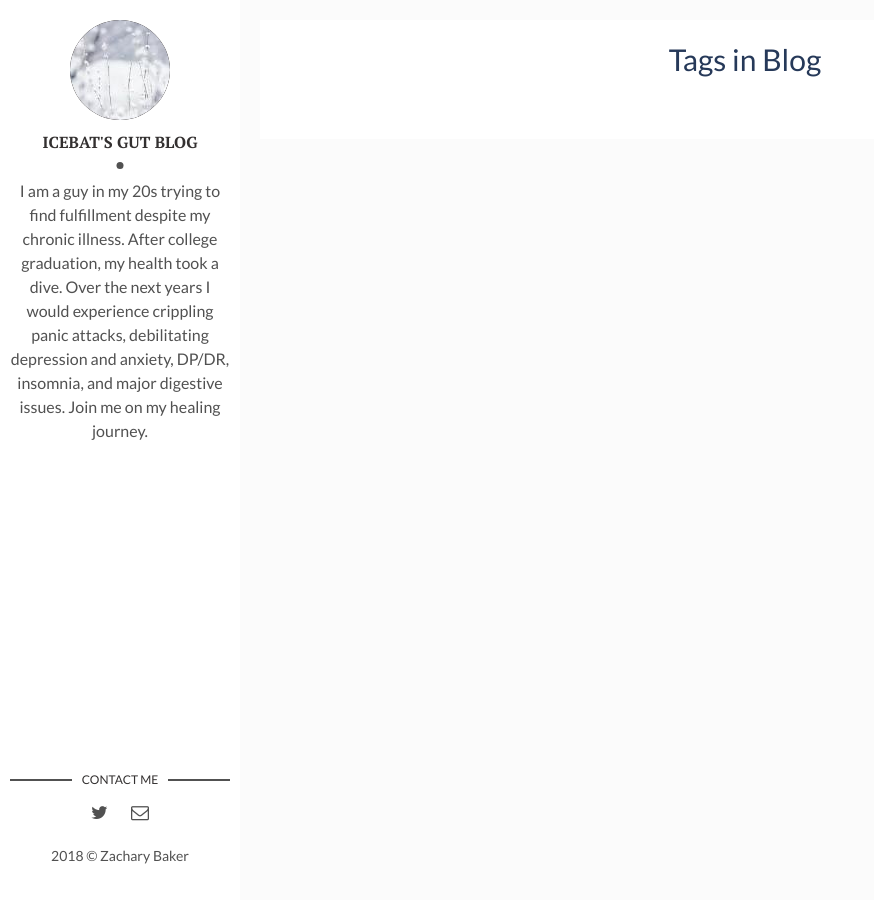
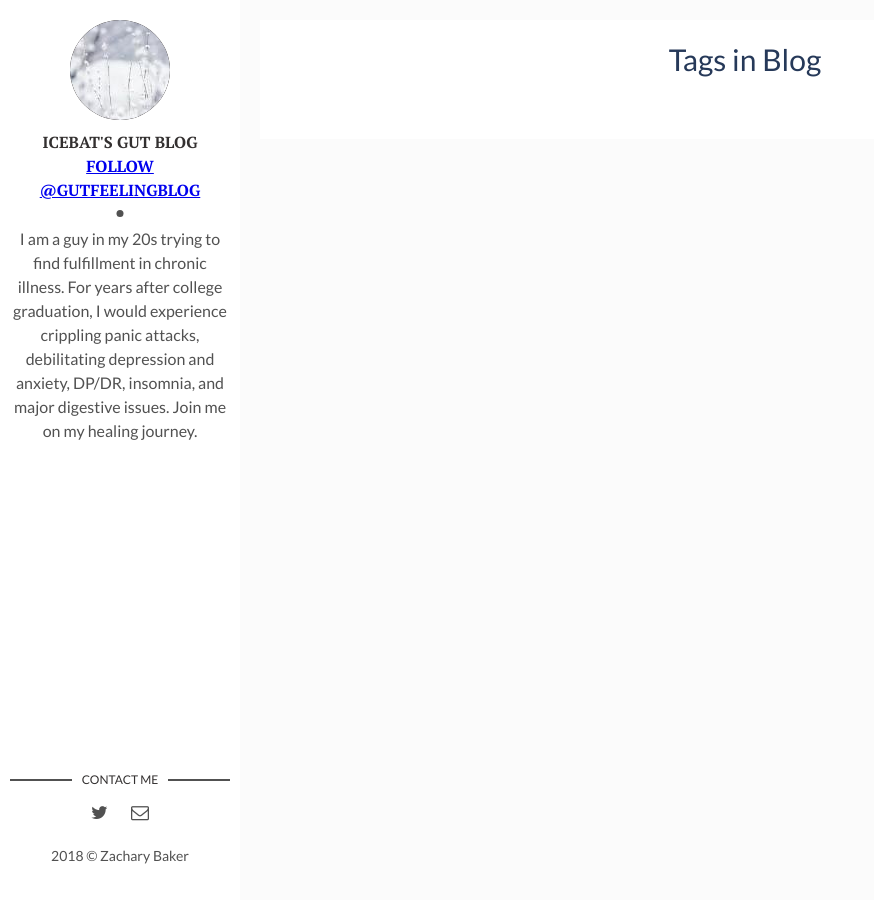
Before and after one commit to gutblog/gutblog.github.io, a Jekyll site: the page built from tags.html, in a window 1280 px wide. Shown: the whole page, without its empty margins (0-874 px from the left). Built offline with Jekyll 4.4.1, drawn with Linux system fonts in a browser that asks for light colours; comment, search, counter and statistics services are not loaded.

Commit message:
Add twitter follow link

```diff
--- a/_config.yml
+++ b/_config.yml
@@ -1,7 +1,7 @@
 title: Icebat's Gut Blog
 displaytitle: Icebat's Gut Blog
 description: > # this means to ignore newlines until "baseurl:"
-  I am a guy in my 20s trying to find fulfillment despite my chronic illness. After college graduation, my health took a dive. Over the next years I would experience crippling panic attacks, debilitating depression and anxiety, DP/DR, insomnia, and major digestive issues. Join me on my healing journey.
+  I am a guy in my 20s trying to find fulfillment in chronic illness. For years after college graduation, I would experience crippling panic attacks, debilitating depression and anxiety, DP/DR, insomnia, and major digestive issues. Join me on my healing journey.
 permalink: ':title/'
 baseurl: "" # the subpath of your site, e.g. /blog
 url: "https://gutblog.github.io" # the base hostname & protocol for your site, e.g. http://example.com
@@ -10,7 +10,7 @@ site-twitter: gutfeelingblog #if your site has a twitter account, enter it here
 # Author Settings
 author: Zachary Baker # add your name
 author-img: author-thumb.jpg # add your photo
-about-author: I am a guy in my 20s trying to find fulfillment despite my chronic illness. After college graduation, my health took a dive. Over the next years I would experience crippling panic attacks, debilitating depression and anxiety, DP/DR, insomnia, and major digestive issues. Join me on my healing journey.
+about-author: I am a guy in my 20s trying to find fulfillment in chronic illness. For years after college graduation, I would experience crippling panic attacks, debilitating depression and anxiety, DP/DR, insomnia, and major digestive issues. Join me on my healing journey.
 twitter: gutfeelingblog # add your Twitter handle
 #facebook: # add your Facebook handle
 #c_github: # add your Github handle
--- a/_layouts/main.html
+++ b/_layouts/main.html
@@ -8,7 +8,10 @@ layout: default
       <div class="cover-author-image">
         <a href="{{site.baseurl}}/"><img src="{{site.baseurl}}/assets/img/{% if site.author-img %}{{site.author-img}}{% endif %}" alt="{{site.author}}"></a>
       </div>
-      <div class="author-name">{{site.displaytitle}}</div>
+      <div class="author-name">{{site.displaytitle}}
+      <br>
+        <a href="https://twitter.com/gutfeelingblog?ref_src=twsrc%5Etfw" class="twitter-follow-button" data-dnt="true" data-show-count="false">Follow @gutfeelingblog</a><script async src="https://platform.twitter.com/widgets.js" charset="utf-8"></script>
+      </div>
       <p>{{site.about-author}}</p>
     </div>
   </header> <!-- End Header -->
--- a/assets/css/main.css
+++ b/assets/css/main.css
@@ -1445,3 +1445,7 @@ a.newer-posts:hover {
     font-size: 21px;
   }
 }
+
+.twitter-follow-button {
+    margin-top: 5px;
+}
```
